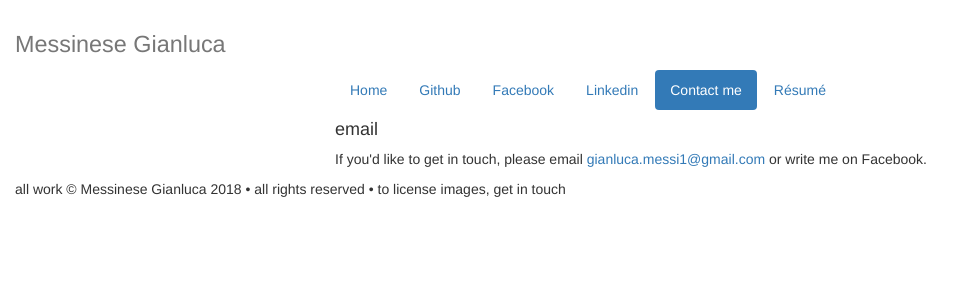
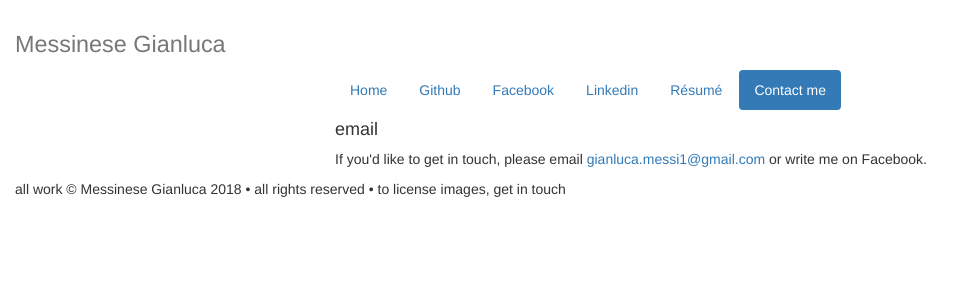
Before and after one commit to MessineseGianluca/MessineseGianluca.github.io, a Jekyll site: the page built from contact/index.html, in a window 1280 px wide. Shown: the top 300 px of the page, without its empty margins (0-974 px from the left). Built offline with Jekyll 4.4.1, drawn with Linux system fonts in a browser that asks for light colours.

```diff
--- a/_includes/my_header.html
+++ b/_includes/my_header.html
@@ -8,11 +8,11 @@
   	    <li role="presentation"><a href="https://github.com/MessineseGianluca">Github</a></li>
         <li role="presentation"><a href="https://www.facebook.com/gmessinese">Facebook</a></li>
         <li role ="presentation"><a href="https://www.linkedin.com/in/gianlucamessinese/">Linkedin</a></li>
+        <li role="presentation">
+            <a href="{{ site.baseurl }}file/Gianluca Messinese - Resume.pdf">Résumé</a>
+          </li>
         <li role="presentation" {% if page.title == "Contact" %} class="active" {% endif %}>
           <a href="{{ site.baseurl }}contact/">Contact me</a>
-        </li>
-        <li role="presentation">
-          <a href="{{ site.baseurl }}file/Gianluca Messinese - Resume.pdf">Résumé</a>
         </li>
       </ul>
     </div>
```
